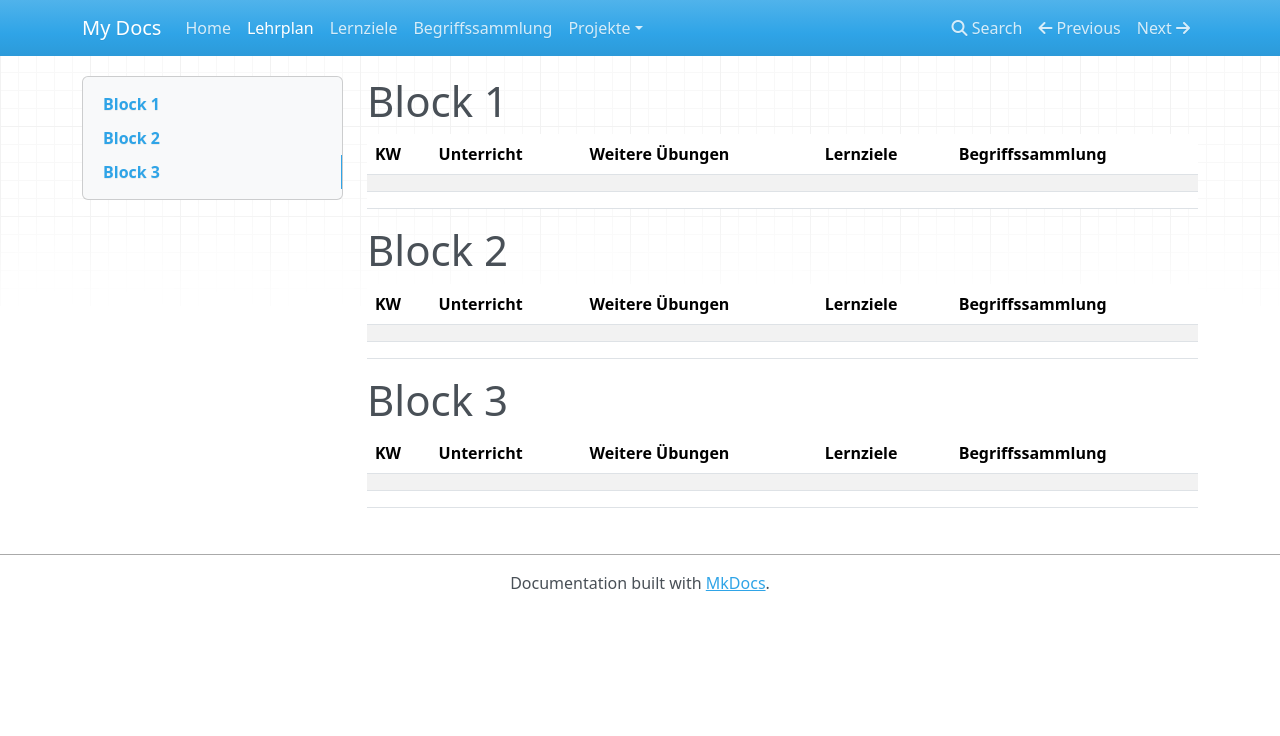
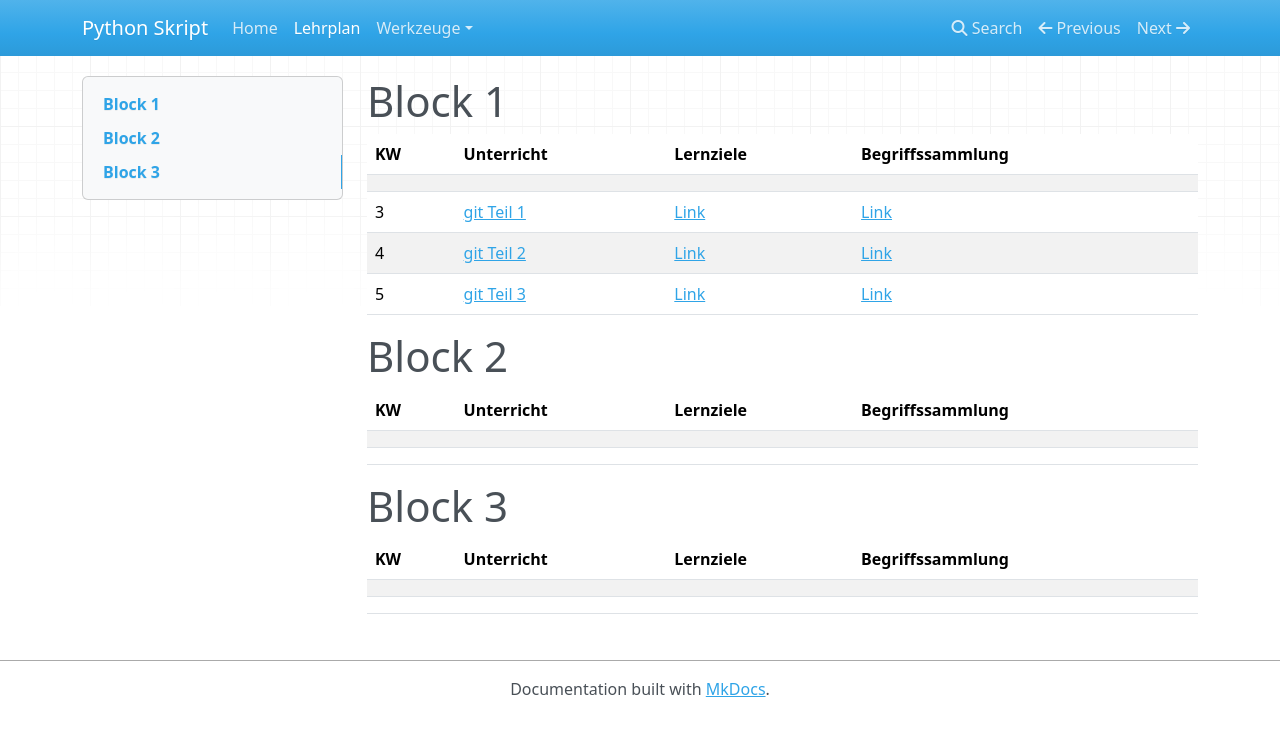
Before and after one commit to kevinsuelzle/Python_Wiki, an MkDocs documentation site: the page built from docs/lehrplan/lehrplan.md, in a window 1280 px wide. Shown: the top 736 px of the page. Built offline with MkDocs 1.6.1, drawn with Linux system fonts in a browser that asks for light colours; nearby versions of some CDN libraries.

Commit message:
vereinfachte Struktur

```diff
--- a/docs/lehrplan/lehrplan.md
+++ b/docs/lehrplan/lehrplan.md
@@ -1,20 +1,22 @@
 # Block 1
 
-| KW  | Unterricht | Weitere Übungen | Lernziele | Begriffssammlung |
-|-----|------------|-----------------|-----------|------------------|
-|     |            |                 |           |                  |
-|     |            |                 |           |                  |
+| KW  | Unterricht     | Lernziele | Begriffssammlung |
+|-----|----------------|-----------|------------------|
+|     |                |           |                  |
+| 3   | [git Teil 1]() | [Link]()  | [Link]()         |
+| 4   | [git Teil 2]() | [Link]()  | [Link]()         |
+| 5   | [git Teil 3]() | [Link]()  | [Link]()         |
 
 # Block 2
 
-| KW  | Unterricht | Weitere Übungen | Lernziele | Begriffssammlung |
-|-----|------------|-----------------|-----------|------------------|
-|     |            |                 |           |                  |
-|     |            |                 |           |                  |
+| KW  | Unterricht | Lernziele | Begriffssammlung |
+|-----|------------|-----------|------------------|
+|     |            |           |                  |
+|     |            |           |                  |
 
 # Block 3
 
-| KW  | Unterricht | Weitere Übungen | Lernziele | Begriffssammlung |
-|-----|------------|-----------------|-----------|------------------|
-|     |            |                 |           |                  |
-|     |            |                 |           |                  |
+| KW  | Unterricht | Lernziele | Begriffssammlung |
+|-----|------------|-----------|------------------|
+|     |            |           |                  |
+|     |            |           |                  |
--- a/mkdocs.yml
+++ b/mkdocs.yml
@@ -1,14 +1,7 @@
-site_name: My Docs
+site_name: Python Skript
 
 nav:
   - Home: index.md
   - Lehrplan: lehrplan/lehrplan.md
-  - Lernziele: lehrplan/lernziele.md
-  - Begriffssammlung: lehrplan/begriffssammlung.md
-  - Projekte:
-      - Projekt 1 A: projekt/projekt1a.md
-      - Projekt 1 B: projekt/projekt1b.md
-      - Projekt 2 A: projekt/projekt2a.md
-      - Projekt 2 B: projekt/projekt2b.md
-      - Projekt 3 A: projekt/projekt3a.md
-      - Projekt 3 B: projekt/projekt3b.md
+  - Werkzeuge:
+      - git: lehrplan/git/git.md
```
Also changed, not shown: docs/lehrplan/git/git.md (+11 -0 lines), docs/projekt/projekt1a.md (deleted), docs/projekt/projekt1b.md (deleted), docs/projekt/projekt2a.md (deleted), docs/projekt/projekt2b.md (deleted), docs/projekt/projekt3a.md (deleted), docs/projekt/projekt3b.md (deleted).
